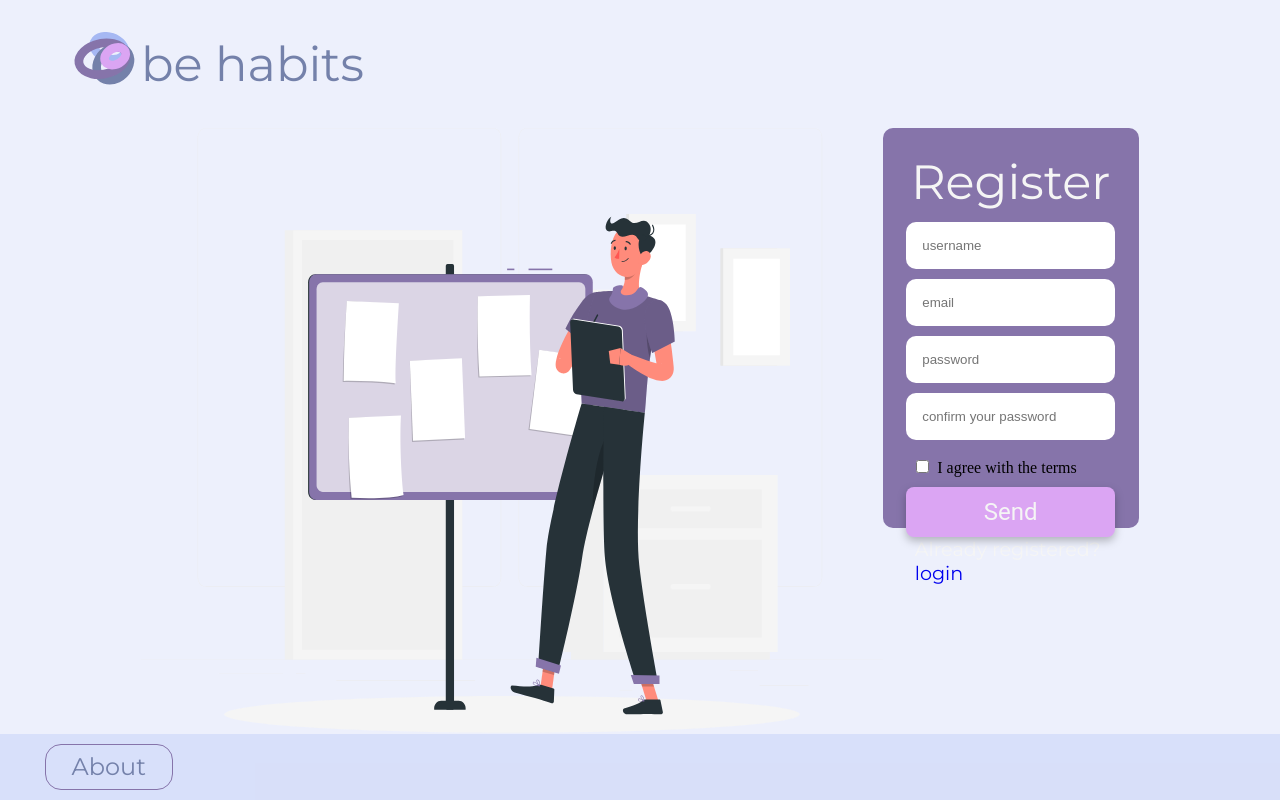
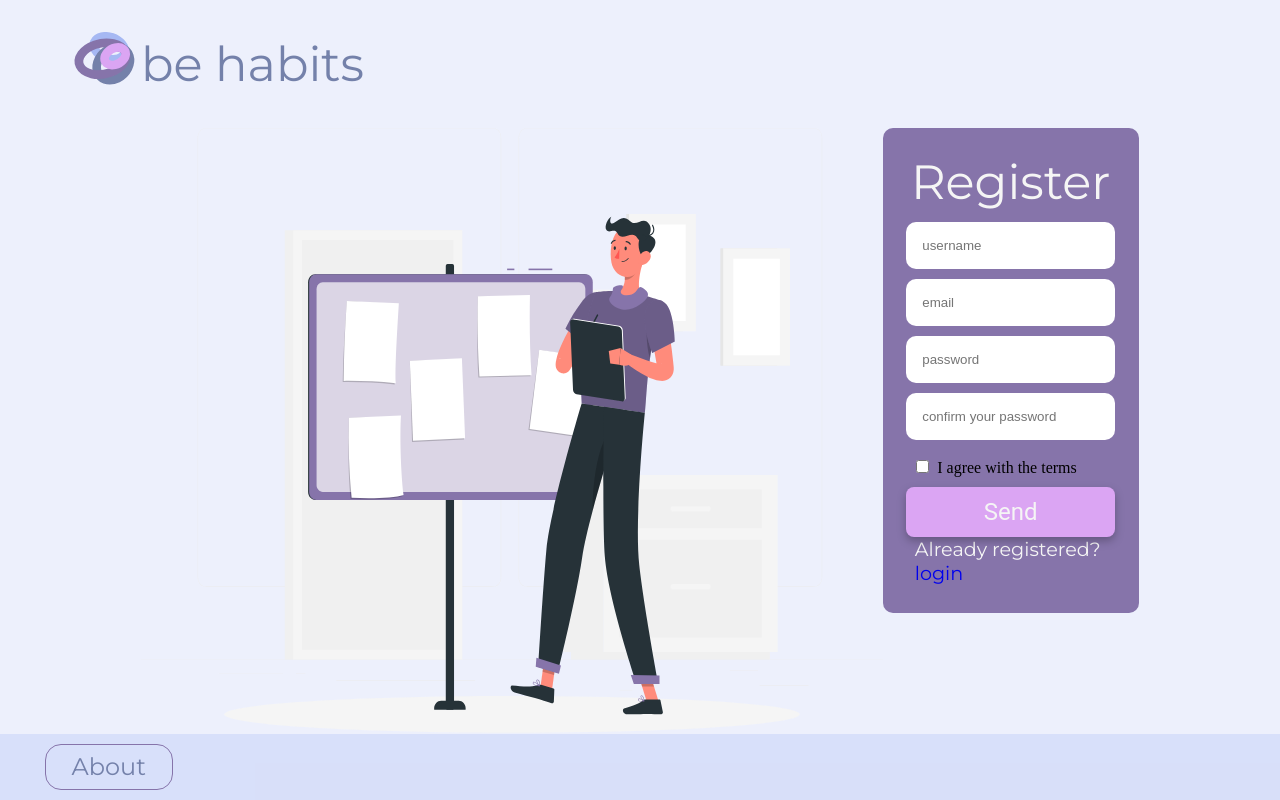
Before and after one commit to nicole-malaquias/kindnes, a React (Create React App) app: page /register in a window 1280 px wide. Built offline with nearby package versions, Linux system fonts and the light colour scheme.

Commit message:
style: content and conteiner of style-component modified

```diff
--- a/src/components/FormRegister/styles.js
+++ b/src/components/FormRegister/styles.js
@@ -9,8 +9,7 @@ export const Container = styled.div`
   background-color: var(--purplePink);
   border-radius: 10px;
   width: 20vw;
-  height: 100%;
-  max-height: 50vh;
+  height: 80%;
   h2 {
     color: var(--white);
     margin-bottom: 0.5rem;
@@ -38,6 +37,13 @@ export const Container = styled.div`
     color: var(--white);
   }
   @media only screen and (max-width: 768px) {
+    background-color: initial;
+    h2 {
+      color: var(--purplePink);
+    }
+    p {
+      color: var(--purpleDetails);
+    }
     flex: 1;
   }
 `;
--- a/src/pages/Register/styles.js
+++ b/src/pages/Register/styles.js
@@ -11,18 +11,16 @@ export const Container = styled.div`
       align-self: flex-start;
     }
   }
-  @media only screen and (max-width: 768px) {
-    height: 74vh;
-    padding: 1rem;
-    > div {
-      > img {
-      display: none;
-    }
-  } ;
 `;
 export const Content = styled.div`
   display: flex;
+  flex-direction: row;
   justify-content: center;
   width: 100%;
   flex: 1;
+  @media only screen and (max-width: 768px) {
+    img {
+      display: none;
+    }
+  }
 `;
```
